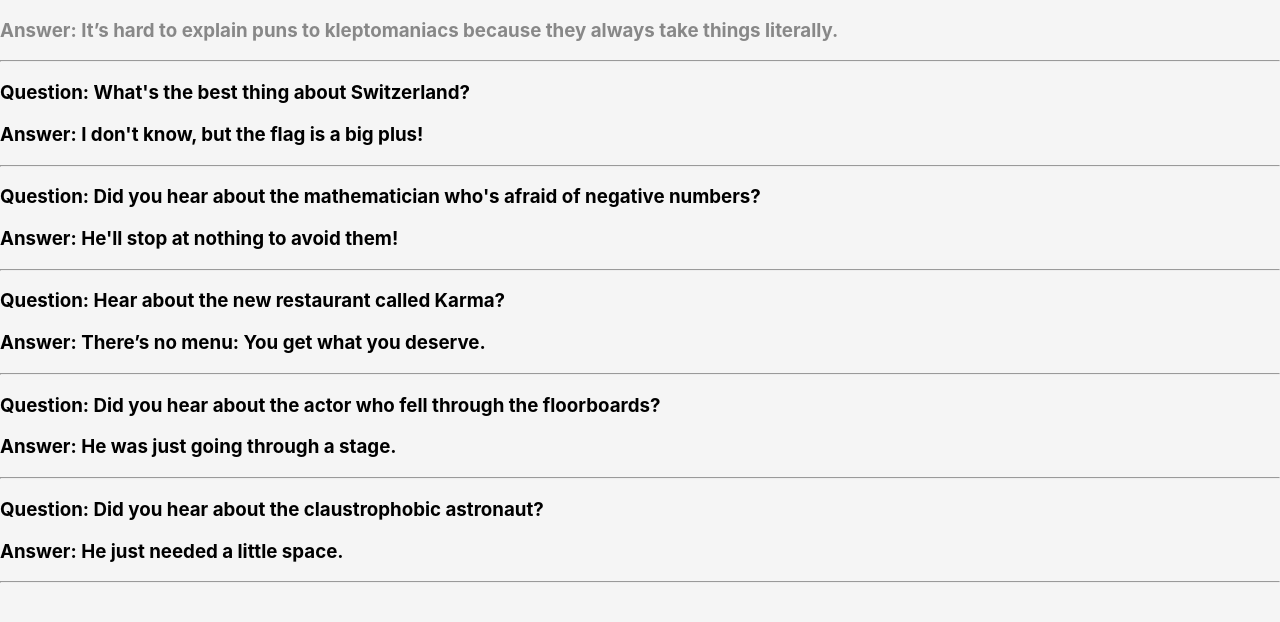
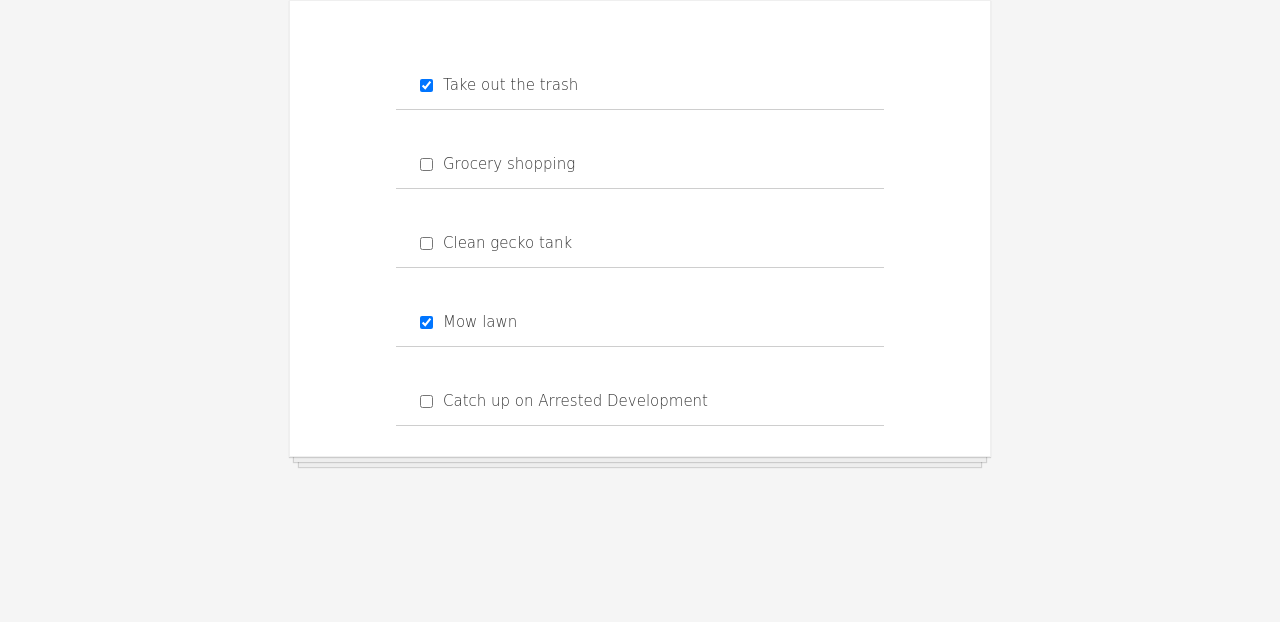
Before and after one commit to firojkabir/reactfullcourse, a React (Create React App) app: page / in a window 1280 px wide. Shown: the top 622 px of the page. Built offline with nearby package versions, Linux system fonts and the light colour scheme.

Commit message:
ToDoApp phase 3

```diff
--- a/src/App.js
+++ b/src/App.js
@@ -15,12 +15,14 @@
 
 function App() {
     const jokesComponent = jokesData.map(joke => <Joke key={joke.id} question={joke.question} punchLine={joke.punchLine} />)
+
+
     return (
         <div className="App">
             {/* <Header />
             <MainContent />
             <Footer /> */}
-            {/* <ToDoApp /> */}
+            <ToDoApp />
             {/* <ContactCard
                 contact={{name:"Mr. Whiskerson", imgUrl:"http://placekitten.com/300/200", phone:"(212) 555-1234", email:"mr.whiskaz@catnap.meow" }}
             />
@@ -32,7 +34,7 @@
                 contact={{name:"Destroyer", imgUrl:"http://placekitten.com/200/300", phone:"(212) 555-4567", email:"ofworlds@yahoo.com"}}
 
             /> */}
-            {jokesComponent}
+            {/* {jokesComponent} */}
         </div>
     );
 }
--- a/src/components/ToDoApp.js
+++ b/src/components/ToDoApp.js
@@ -1,15 +1,14 @@
 import React from "react"
 import ToDoItem from "./ToDoItem"
+import todosData from './todosData'
 
 import "./Style.css"
 
 function ToDoApp(){
+    const todosComponent = todosData.map(todos => <ToDoItem key={todos.id} todos={todos}/>)
     return(
         <div className="todo-list">
-            <ToDoItem />
-            <ToDoItem />
-            <ToDoItem />
-            <ToDoItem />
+            {todosComponent}
         </div>
     )
 }
--- a/src/components/ToDoItem.js
+++ b/src/components/ToDoItem.js
@@ -1,10 +1,10 @@
 import React from 'react'
 
-function ToDoItem() {
+function ToDoItem(props) {
     return (
         <div className="todo-item">
-            <input type="checkbox" />
-            <p>Placeholder text here...</p>
+            <input type="checkbox" checked={props.todos.completed}/>
+            <p>{props.todos.text}</p>
         </div>
     )
 }
--- /dev/null
+++ b/src/components/todosData.js
@@ -0,0 +1,29 @@
+const todosData = [
+    {
+        id: 1,
+        text: "Take out the trash",
+        completed: true
+    },
+    {
+        id: 2,
+        text: "Grocery shopping",
+        completed: false
+    },
+    {
+        id: 3,
+        text: "Clean gecko tank",
+        completed: false
+    },
+    {
+        id: 4,
+        text: "Mow lawn",
+        completed: true
+    },
+    {
+        id: 5,
+        text: "Catch up on Arrested Development",
+        completed: false
+    }
+]
+
+export default todosData
```
